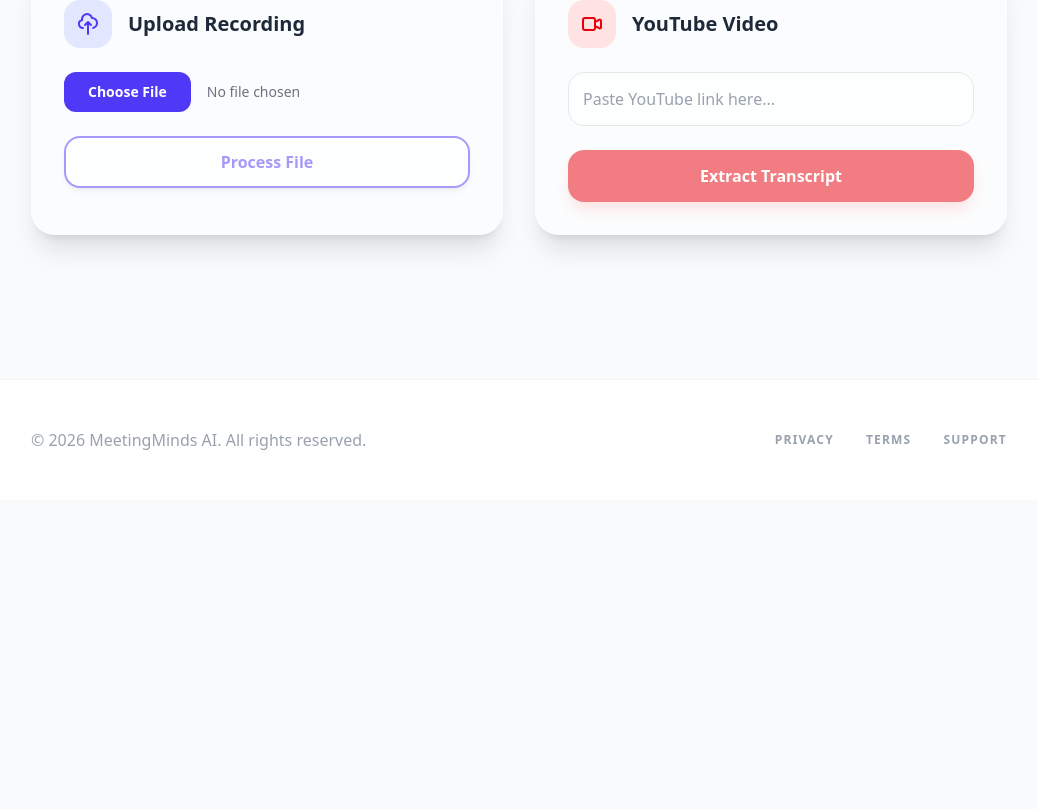
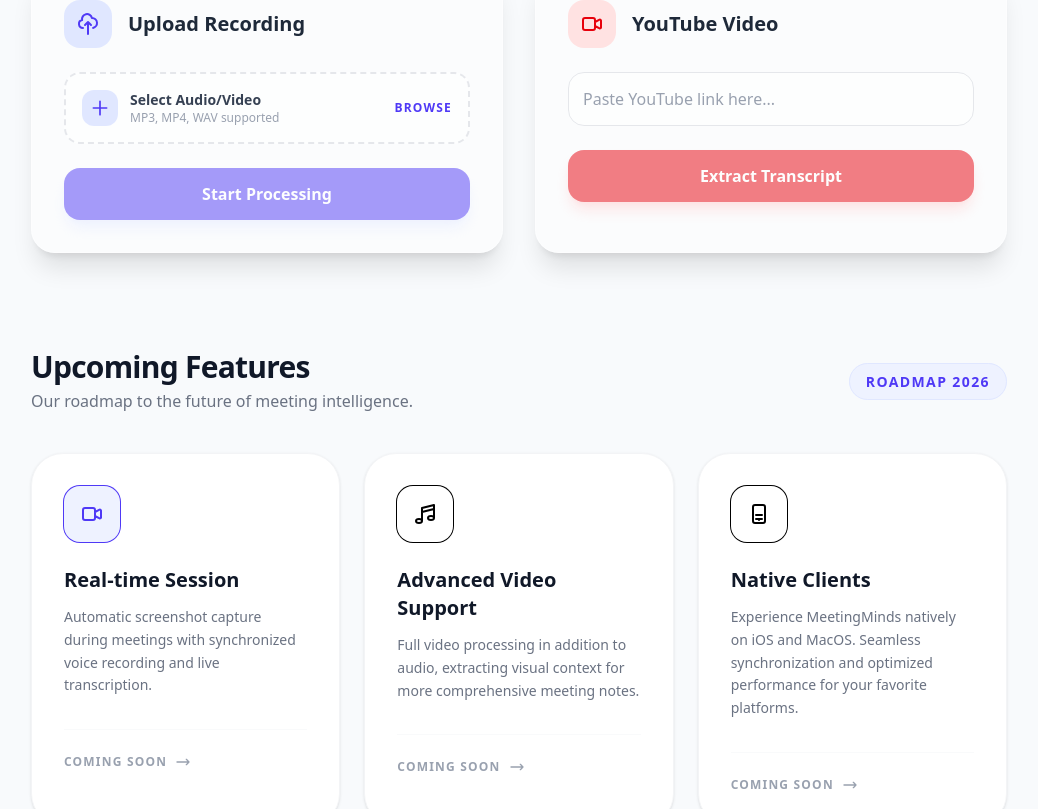
Before and after one commit to 852-Lab/MeetingMinds, a React app in the folder src/frontend/: page / in a window 1280 px wide. Shown: the part 388-1197 px from the top of the page, without its empty margins (121-1159 px from the left). Before the commit the page ends 888 px from the top, so only its background shows below. Built offline with nearby package versions, Linux system fonts and the light colour scheme; the HTML template or start-up script is replaced by a standard one.

Commit message:
feat: redesign file upload component and add animated upcoming features roadmap section

```diff
--- a/src/frontend/src/App.jsx
+++ b/src/frontend/src/App.jsx
@@ -4,6 +4,7 @@ import MediaInput from './components/MediaInput'
 import TranscriptionView from './components/TranscriptionView'
 import AnalysisView from './components/AnalysisView'
 import StatusOverlay from './components/StatusOverlay'
+import UpcomingFeatures from './components/UpcomingFeatures'
 
 function App() {
   const [status, setStatus] = useState('')
@@ -119,11 +120,13 @@ function App() {
 
       <main className="max-w-5xl mx-auto px-6 pb-24">
         {activeView === 'input' && (
-          <MediaInput
-            onUpload={handleUpload}
-            onYouTube={handleYouTube}
-            loading={loading}
-          />
+          <div className="animate-fade-in">
+            <MediaInput
+              onUpload={handleUpload}
+              onYouTube={handleYouTube}
+              loading={loading}
+            />
+          </div>
         )}
 
         {activeView === 'transcript' && (
@@ -140,6 +143,12 @@ function App() {
             type={analysisType}
             onBack={() => setActiveView('transcript')}
           />
+        )}
+
+        {activeView === 'input' && (
+          <div className="animate-fade-in" style={{ animationDelay: '0.2s' }}>
+            <UpcomingFeatures />
+          </div>
         )}
 
         {activeView !== 'input' && (
--- a/src/frontend/src/components/MediaInput.jsx
+++ b/src/frontend/src/components/MediaInput.jsx
@@ -23,21 +23,40 @@ const MediaInput = ({ onUpload, onYouTube, loading }) => {
           <h2 className="text-xl font-bold text-gray-800">Upload Recording</h2>
         </div>
 
-        <label className="block w-full">
-          <span className="sr-only">Choose file</span>
+        <div className="relative">
           <input
             type="file"
+            id="file-upload"
             onChange={handleFileChange}
-            className="block w-full text-sm text-gray-500 file:mr-4 file:py-2.5 file:px-6 file:rounded-xl file:border-0 file:text-sm file:font-semibold file:bg-indigo-600 file:text-white hover:file:bg-indigo-700 transition-colors cursor-pointer"
+            className="hidden"
           />
-        </label>
+          <label
+            htmlFor="file-upload"
+            className="flex items-center justify-between w-full p-4 bg-white/50 border-2 border-dashed border-gray-200 rounded-2xl cursor-pointer hover:border-indigo-400 hover:bg-indigo-50/30 transition-all group/upload"
+          >
+            <div className="flex items-center space-x-3">
+              <div className="p-2 bg-indigo-100 rounded-xl text-indigo-600 group-hover/upload:scale-110 transition-transform">
+                <svg className="w-5 h-5" fill="none" stroke="currentColor" viewBox="0 0 24 24">
+                  <path strokeLinecap="round" strokeLinejoin="round" strokeWidth="2" d="M12 4v16m8-8H4" />
+                </svg>
+              </div>
+              <div>
+                <p className="text-sm font-bold text-gray-700">
+                  {file ? file.name : 'Select Audio/Video'}
+                </p>
+                <p className="text-xs text-gray-400 font-medium">MP3, MP4, WAV supported</p>
+              </div>
+            </div>
+            <span className="text-xs font-bold text-indigo-600 uppercase tracking-widest">Browse</span>
+          </label>
+        </div>
 
         <button
           onClick={() => onUpload(file)}
           disabled={!file || loading}
-          className="mt-6 w-full bg-white text-indigo-600 border-2 border-indigo-600 py-3 rounded-2xl font-bold hover:bg-indigo-50 disabled:opacity-50 disabled:hover:bg-white transition-all shadow-md active:scale-95"
+          className="mt-6 w-full bg-indigo-600 text-white py-3.5 rounded-2xl font-bold hover:bg-indigo-700 disabled:opacity-50 transition-all shadow-lg shadow-indigo-100 active:scale-95"
         >
-          Process File
+          Start Processing
         </button>
       </div>
 
--- /dev/null
+++ b/src/frontend/src/components/UpcomingFeatures.jsx
@@ -0,0 +1,85 @@
+import React from 'react';
+
+const features = [
+  {
+    title: 'Real-time Session',
+    description: 'Automatic screenshot capture during meetings with synchronized voice recording and live transcription.',
+    icon: (
+      <svg className="w-6 h-6" fill="none" stroke="currentColor" viewBox="0 0 24 24">
+        <path strokeLinecap="round" strokeLinejoin="round" strokeWidth="2" d="M15 10l4.553-2.276A1 1 0 0121 8.618v6.764a1 1 0 01-1.447.894L15 14M5 18h8a2 2 0 002-2V8a2 2 0 00-2-2H5a2 2 0 00-2 2v8a2 2 0 002 2z" />
+      </svg>
+    ),
+    color: 'indigo'
+  },
+  {
+    title: 'Advanced Video Support',
+    description: 'Full video processing in addition to audio, extracting visual context for more comprehensive meeting notes.',
+    icon: (
+      <svg className="w-6 h-6" fill="none" stroke="currentColor" viewBox="0 0 24 24">
+        <path strokeLinecap="round" strokeLinejoin="round" strokeWidth="2" d="M9 19V6l12-3v13M9 19c0 1.105-1.343 2-3 2s-3-.895-3-2 1.343-2 3-2 3 .895 3 2zm12-3c0 1.105-1.343 2-3 2s-3-.895-3-2 1.343-2 3-2 3 .895 3 2zM9 10l12-3" />
+      </svg>
+    ),
+    color: 'purple'
+  },
+  {
+    title: 'Native Clients',
+    description: 'Experience MeetingMinds natively on iOS and MacOS. Seamless synchronization and optimized performance for your favorite platforms.',
+    icon: (
+      <svg className="w-6 h-6" fill="none" stroke="currentColor" viewBox="0 0 24 24">
+        <path strokeLinecap="round" strokeLinejoin="round" strokeWidth="2" d="M12 18h.01M8 21h8a2 2 0 002-2V5a2 2 0 00-2-2H8a2 2 0 00-2 2v14a2 2 0 002 2zM9 17h6M9 13h6" />
+      </svg>
+    ),
+    color: 'pink'
+  }
+];
+
+const UpcomingFeatures = () => {
+  return (
+    <section className="mt-24 mb-12">
+      <div className="flex items-center justify-between mb-10">
+        <div>
+          <h2 className="text-3xl font-black text-gray-900 tracking-tight">Upcoming Features</h2>
+          <p className="text-gray-500 font-medium mt-1">Our roadmap to the future of meeting intelligence.</p>
+        </div>
+        <div className="hidden md:block">
+          <span className="px-4 py-2 bg-indigo-50 text-indigo-600 rounded-full text-sm font-bold border border-indigo-100 uppercase tracking-widest">
+            Roadmap 2026
+          </span>
+        </div>
+      </div>
+
+      <div className="grid grid-cols-1 md:grid-cols-3 gap-6">
+        {features.map((feature, index) => (
+          <div
+            key={index}
+            className="group relative bg-white border border-gray-100 p-8 rounded-[2rem] shadow-sm hover:shadow-xl hover:border-indigo-100 transition-all duration-500 overflow-hidden"
+          >
+            {/* Background Gradient Glow */}
+            <div className={`absolute -right-10 -top-10 w-32 h-32 bg-${feature.color}-500/5 blur-3xl group-hover:bg-${feature.color}-500/10 transition-colors duration-500 rounded-full`}></div>
+
+            <div className={`inline-flex p-4 rounded-2xl mb-6 bg-${feature.color}-50 text-${feature.color}-600 group-hover:scale-110 transition-transform duration-500 ring-1 ring-${feature.color}-100`}>
+              {feature.icon}
+            </div>
+
+            <h3 className="text-xl font-bold text-gray-900 mb-3 group-hover:text-indigo-600 transition-colors duration-300">
+              {feature.title}
+            </h3>
+
+            <p className="text-gray-500 leading-relaxed text-sm font-medium">
+              {feature.description}
+            </p>
+
+            <div className="mt-8 pt-6 border-t border-gray-50 flex items-center text-xs font-bold text-gray-400 uppercase tracking-widest group-hover:text-indigo-500 transition-colors duration-300">
+              <span>Coming Soon</span>
+              <svg className="w-4 h-4 ml-2 group-hover:translate-x-1 transition-transform" fill="none" stroke="currentColor" viewBox="0 0 24 24">
+                <path strokeLinecap="round" strokeLinejoin="round" strokeWidth="2" d="M17 8l4 4m0 0l-4 4m4-4H3" />
+              </svg>
+            </div>
+          </div>
+        ))}
+      </div>
+    </section>
+  );
+};
+
+export default UpcomingFeatures;
--- a/src/frontend/src/index.css
+++ b/src/frontend/src/index.css
@@ -8,3 +8,12 @@
 body {
   background-color: #F8FAFC;
 }
+
+@keyframes fadeIn {
+  from { opacity: 0; transform: translateY(20px); }
+  to { opacity: 1; transform: translateY(0); }
+}
+
+.animate-fade-in {
+  animation: fadeIn 0.8s ease-out forwards;
+}
```
